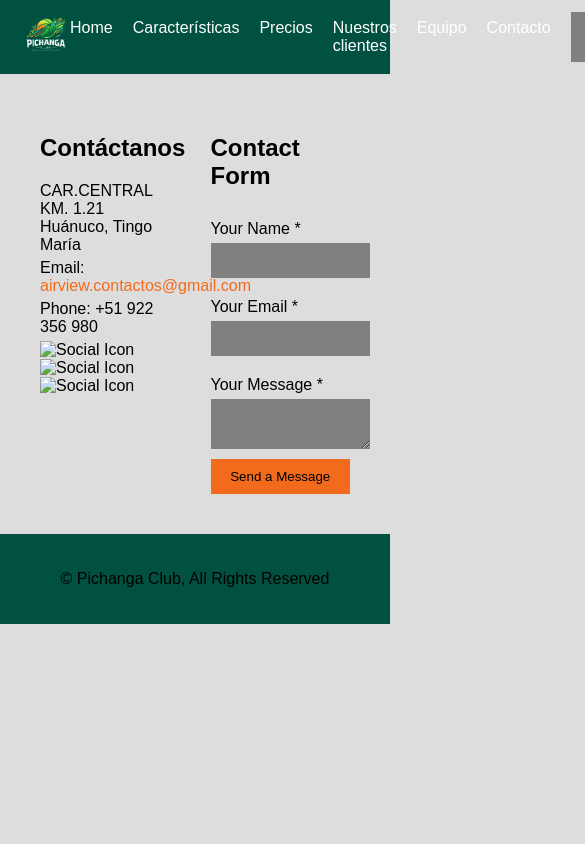
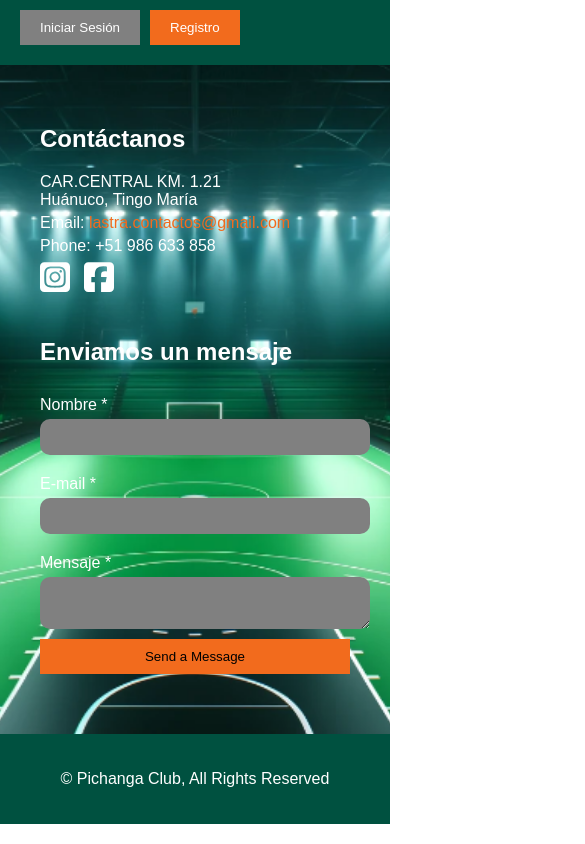
Before and after one commit to DiogoAlip/PichagaClub, a website: page contacts/index.html in a window 390 px wide. Shown: the top 844 px of the page, 585 px wide, since content can reach past the window. Drawn offline with Linux system fonts and the light colour scheme.

Commit message:
feat(dir contacts): responsive added

```diff
--- a/contacts/index.html
+++ b/contacts/index.html
@@ -9,21 +9,13 @@
   <body>
     <header>
       <div class="logo">
-        <img
-          src="./../src/PichangaClubLogo-Transparent.png"
-          alt="Airview Photography Logo"
-        />
+        <a href="./../home/index.html">
+          <img
+            src="./../src/PichangaClubLogo-Transparent.png"
+            alt="Airview Photography Logo"
+          />
+        </a>
       </div>
-      <nav>
-        <ul>
-          <li><a href="./../home/index.html">Home</a></li>
-          <li><a href="#">Características</a></li>
-          <li><a href="#">Precios</a></li>
-          <li><a href="#">Nuestros clientes</a></li>
-          <li><a href="#">Equipo</a></li>
-          <li><a href="#">Contacto</a></li>
-        </ul>
-      </nav>
       <div class="auth-buttons">
         <button>Iniciar Sesión</button>
         <button class="register">Registro</button>
@@ -36,25 +28,24 @@
           <p>CAR.CENTRAL KM. 1.21<br />Huánuco, Tingo María</p>
           <p>
             Email:
-            <a href="mailto:airview.contactos@gmail.com"
-              >airview.contactos@gmail.com</a
+            <a href="mailto:lastra.contactos@gmail.com"
+              >lastra.contactos@gmail.com</a
             >
           </p>
-          <p>Phone: +51 922 356 980</p>
+          <p>Phone: +51 986 633 858</p>
           <div class="social-icons">
-            <img src="social1.png" alt="Social Icon" />
-            <img src="social2.png" alt="Social Icon" />
-            <img src="social3.png" alt="Social Icon" />
+            <img src="./../src/square-instagram.svg" alt="square-instagram" />
+            <img src="./../src/square-facebook.svg" alt="square-facebook" />
           </div>
         </div>
         <div class="contact-form">
-          <h2>Contact Form</h2>
+          <h2>Enviamos un mensaje</h2>
           <form action="#" method="post">
-            <label for="name">Your Name *</label>
+            <label for="name">Nombre *</label>
             <input type="text" id="name" name="name" required />
-            <label for="email">Your Email *</label>
+            <label for="email">E-mail *</label>
             <input type="email" id="email" name="email" required />
-            <label for="message">Your Message *</label>
+            <label for="message">Mensaje *</label>
             <textarea id="message" name="message" required></textarea>
             <button type="submit">Send a Message</button>
           </form>
--- a/contacts/styles.css
+++ b/contacts/styles.css
@@ -2,8 +2,11 @@ body {
   font-family: Arial, sans-serif;
   margin: 0;
   padding: 0;
-  background-color: #ddd;
-  color: black;
+  background-image: url("./../src/encabezado.PNG");
+  background-position: center;
+  background-size: cover;
+  background-repeat: no-repeat;
+  color: white;
 }
 
 header {
@@ -40,7 +43,7 @@ nav ul li a {
 
 .auth-buttons button {
   background-color: gray;
-  color: black;
+  color: white;
   border: none;
   padding: 10px 20px;
   cursor: pointer;
@@ -49,6 +52,7 @@ nav ul li a {
 
 .auth-buttons .register {
   background-color: #f26b1d;
+  color: white;
 }
 
 main {
@@ -81,6 +85,7 @@ main {
 .contact-info .social-icons img {
   width: 30px;
   margin-right: 10px;
+  filter: invert(1);
 }
 
 .contact-form {
@@ -107,8 +112,16 @@ main {
   padding: 10px;
   margin-bottom: 10px;
   background-color: gray;
+  border-radius: 10px;
+  color: white;
+  font-size: 14px;
   border: none;
-  color: black;
+}
+
+.contact-form input:focus,
+.contact-form textarea:focus {
+  border: none;
+  outline: none;
 }
 
 .contact-form button {
@@ -120,7 +133,50 @@ main {
 }
 
 footer {
+  color: white;
   text-align: center;
   padding: 20px;
   background-color: #005140;
 }
+
+@media (max-width: 768px) {
+  .logo {
+    display: none;
+  }
+  header {
+    flex-direction: column;
+    align-items: flex-start;
+  }
+
+  nav ul {
+    flex-direction: column;
+    align-items: flex-start;
+  }
+
+  nav ul li {
+    margin-bottom: 10px;
+  }
+
+  header {
+    justify-content: center;
+  }
+
+  .auth-buttons button {
+    margin-bottom: 10px;
+  }
+
+  .contact {
+    flex-direction: column;
+    align-items: center;
+  }
+
+  .contact-info,
+  .contact-form {
+    width: 100%;
+    margin-bottom: 20px;
+  }
+
+  .contact-form button {
+    width: 100%;
+  }
+}
```
